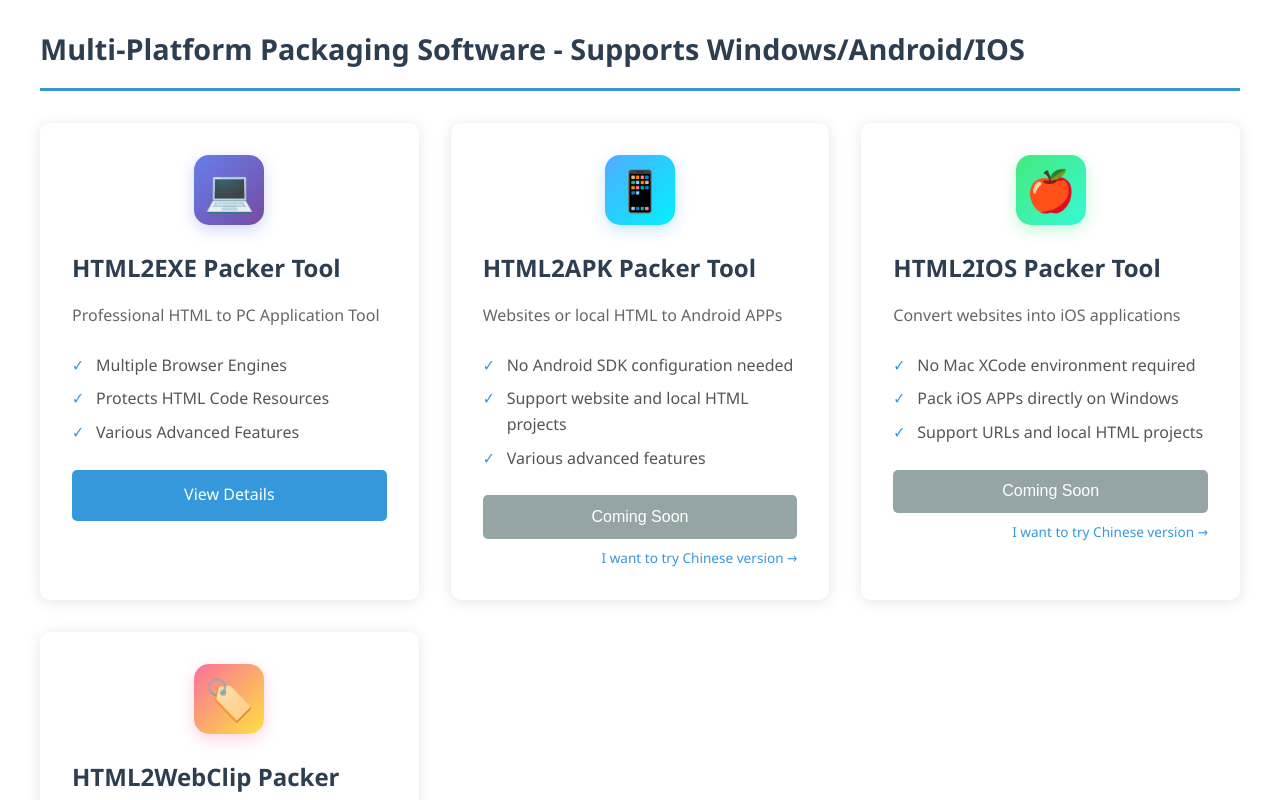
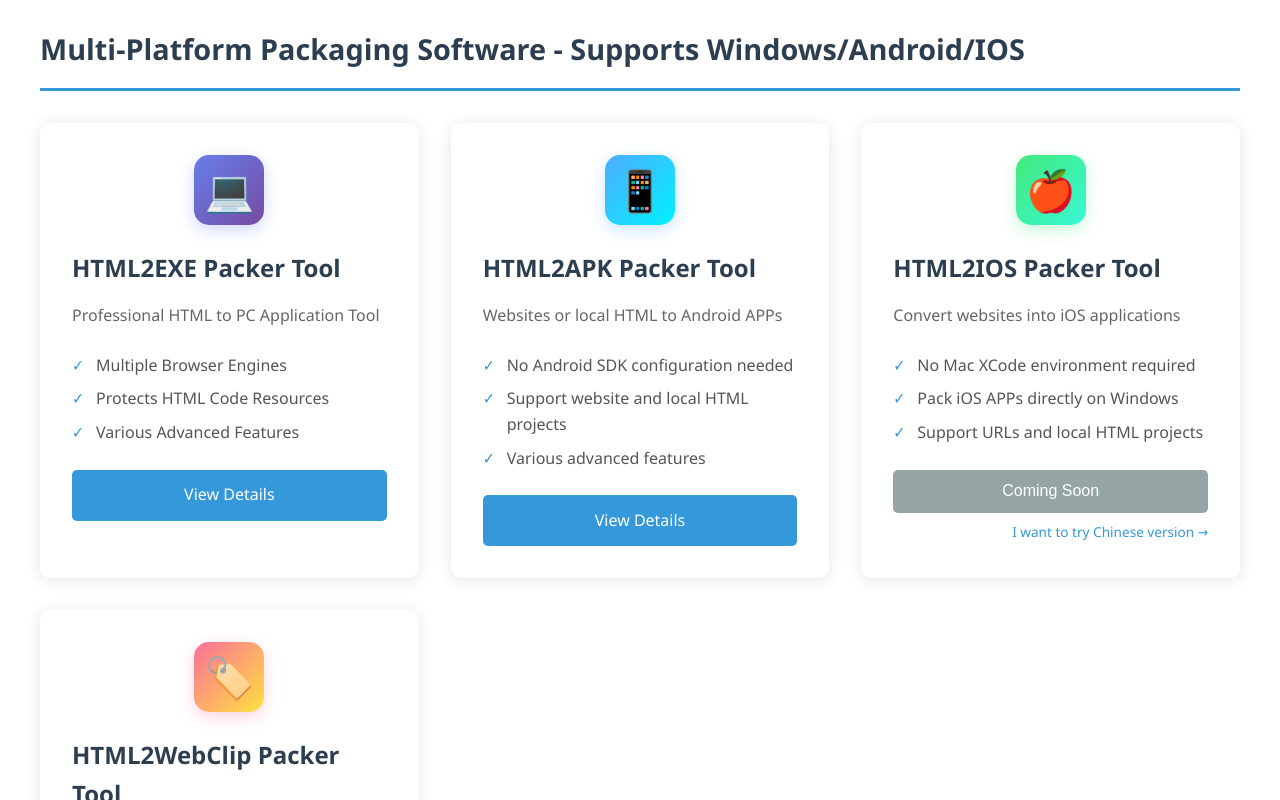
Before and after one commit to leapever/leapever-pages, a plain HTML site: page index.html in a window 1280 px wide. Shown: the part 678-1478 px from the top of the page. Drawn offline with Linux system fonts and the light colour scheme.

Commit message:
Update doc

```diff
--- a/index.html
+++ b/index.html
@@ -611,9 +611,8 @@
             <li>Support website and local HTML projects</li>
             <li>Various advanced features</li>
           </ul>
-          <button class="try-btn" style="background: #95a5a6; cursor: not-allowed;" disabled>Coming Soon</button>
-          <a href="https://leapever.com/intro/apk-packer" class="coming-soon-link" target="_blank">I want to try
-            Chinese version →</a>
+          <a class="try-btn" href="https://leapever.net/intro/apk-packer/" target="_blank">View Details</a>
+
         </div>
 
         <div class="software-card">
```
